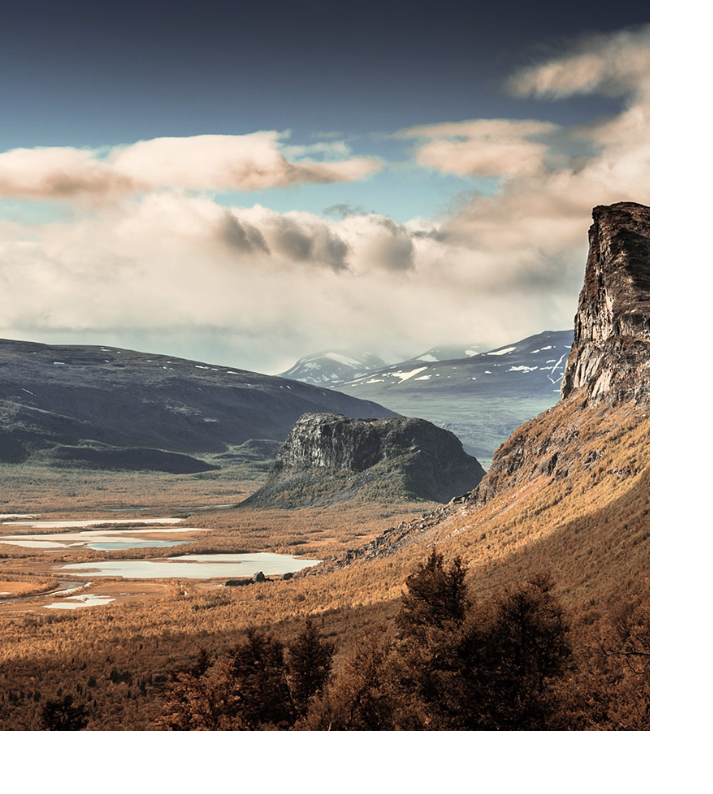
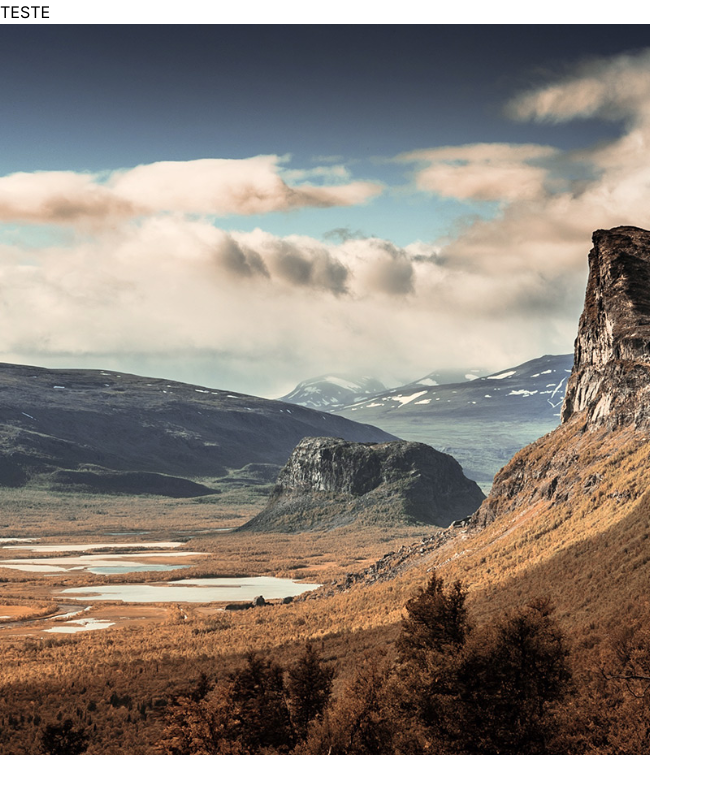
Before and after one commit to uWaanted/provads, a Next.js app: page / in a window 1280 px wide. Shown: the top 794 px of the page, without its empty margins (0-713 px from the left). Built offline with nearby package versions, Linux system fonts and the light colour scheme.

Commit message:
commit teste banner

```diff
--- a/app/components/Banner.tsx
+++ b/app/components/Banner.tsx
@@ -1,7 +1,12 @@
 export default function Banner() {
   return (
+    <div>
+      <div className="text-left">
+        <h1> TESTE</h1>
+      </div>
     <div className="text-right">
       <img src="/img/banner.svg" alt="Descrição da Imagem" />
     </div>
+    </div>
   );
 }
```
